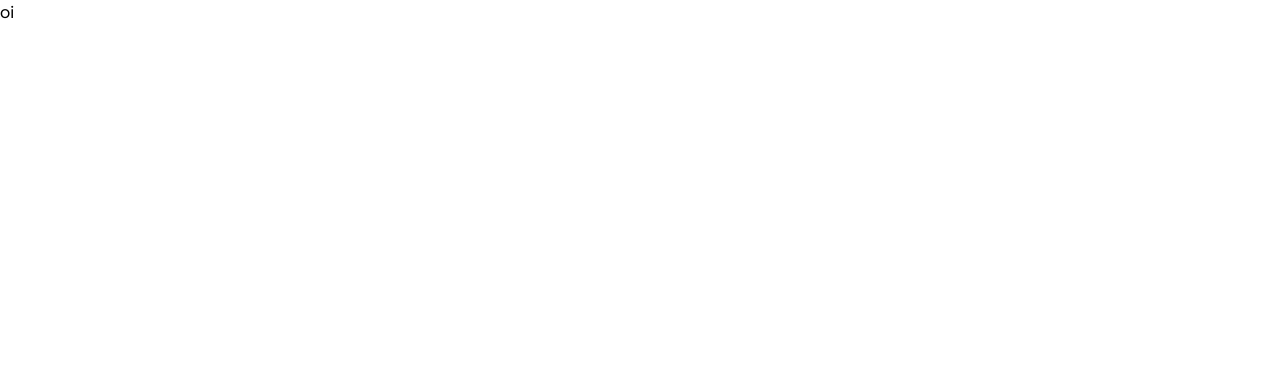
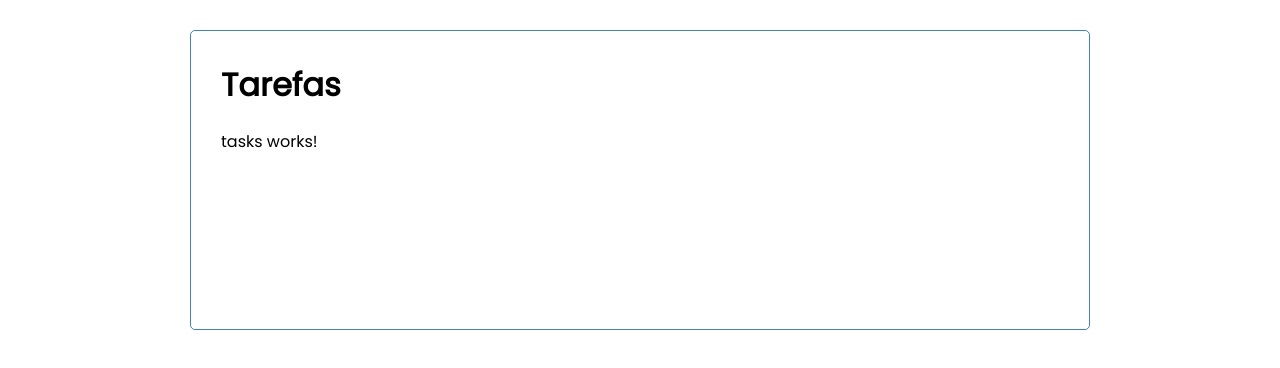
Before and after one commit to sergioruza/lista-de-tarefas-angular, an Angular app: page / in a window 1280 px wide. Shown: the top 368 px of the page. Built offline with nearby package versions, Linux system fonts and the light colour scheme.

Commit message:
feat: cria estrutura componente tasks

```diff
--- a/src/app/app.component.html
+++ b/src/app/app.component.html
@@ -1 +1,4 @@
-<p>oi</p>
+<div class="container">
+  <app-header />
+  <app-tasks />
+</div>
--- a/src/app/app.component.ts
+++ b/src/app/app.component.ts
@@ -1,9 +1,11 @@
 import { Component } from '@angular/core';
 import { RouterOutlet } from '@angular/router';
+import { HeaderComponent } from "./components/header/header.component";
+import { TasksComponent } from './components/tasks/tasks.component';
 
 @Component({
   selector: 'app-root',
-  imports: [RouterOutlet],
+  imports: [RouterOutlet, HeaderComponent, TasksComponent],
   templateUrl: './app.component.html',
   styleUrl: './app.component.css'
 })
--- a/src/app/components/header/header.component.css
+++ b/src/app/components/header/header.component.css
@@ -0,0 +1,6 @@
+header {
+  display: flex;
+  justify-content: space-between;
+  align-items: center;
+  margin-bottom: 20px;
+}
--- a/src/app/components/header/header.component.html
+++ b/src/app/components/header/header.component.html
@@ -1 +1,3 @@
-<p>header works!</p>
+<header>
+  <h1>{{title}}</h1>
+</header>
--- a/src/app/components/header/header.component.ts
+++ b/src/app/components/header/header.component.ts
@@ -7,5 +7,5 @@ import { Component } from '@angular/core';
   styleUrl: './header.component.css'
 })
 export class HeaderComponent {
-
+  title: string = 'Tarefas';
 }
--- /dev/null
+++ b/src/app/components/tasks/tasks.component.html
@@ -0,0 +1 @@
+<p>tasks works!</p>
```
Also changed, not shown: src/app/components/tasks/tasks.component.ts (added, +11 -0 lines), src/app/components/tasks/tasks.component.css (added), 1 other file (tests, documents, lock files or other folders).
